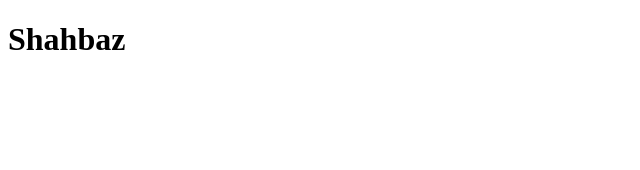
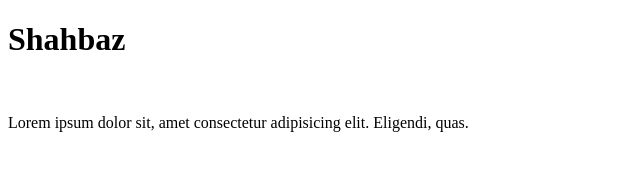
Before and after one commit to superszv07/Repo1, a plain HTML site: page index.html in a window 1280 px wide. Shown: the whole page, without its empty margins (0-640 px from the left). Drawn offline with Linux system fonts and the light colour scheme.

Commit message:
add paragraph

```diff
--- a/index.html
+++ b/index.html
@@ -7,5 +7,8 @@
 </head>
 <body>
     <h1>Shahbaz</h1>
+    <br>
+    <p>Lorem ipsum dolor sit, amet consectetur adipisicing elit. Eligendi, quas.
+    </p>
 </body>
 </html>
```
